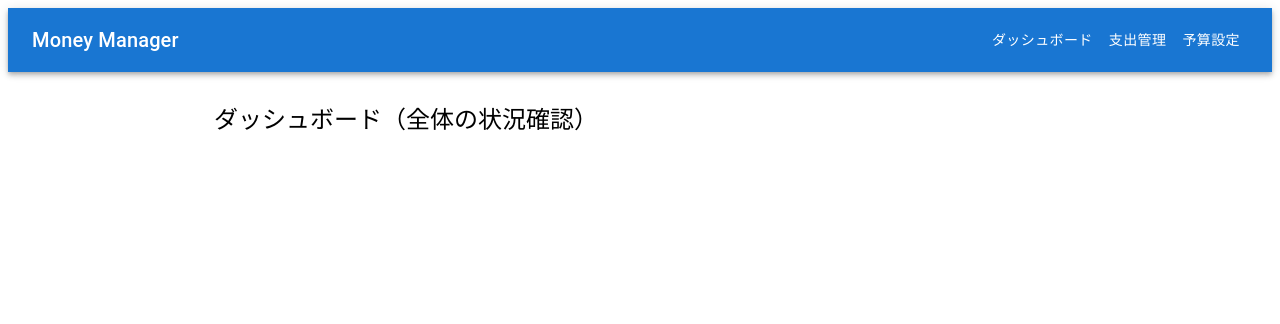
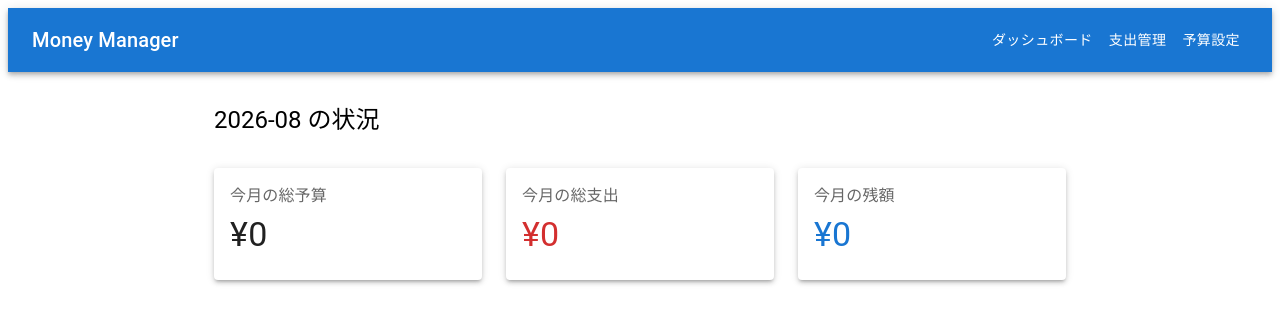
Before and after one commit to EijiTakahashi1104/money-manager-frontend, a React (Vite) app: page / in a window 1280 px wide. Shown: the top 324 px of the page. Built offline with nearby package versions, Linux system fonts and the light colour scheme; no server answers.

Commit message:
ダッシュボードの作成

```diff
--- a/src/pages/Dashboard.tsx
+++ b/src/pages/Dashboard.tsx
@@ -1,5 +1,94 @@
-import { Typography } from '@mui/material';
+import { useState, useEffect } from 'react';
+import { Typography, Box, Grid, Card, CardContent } from '@mui/material';
+import { API_BASE_URL } from '../config';
+import type { Expense, Budget } from '../types';
 
 export default function Dashboard() {
-  return <Typography variant="h5">ダッシュボード（全体の状況確認）</Typography>;
+  const [totalBudget, setTotalBudget] = useState(0);
+  const [totalExpense, setTotalExpense] = useState(0);
+
+  // 現在の月（例: "2026-08"）
+  const [monthStr] = useState(() => {
+    const today = new Date();
+    return `${today.getFullYear()}-${String(today.getMonth() + 1).padStart(2, '0')}`;
+  });
+
+  useEffect(() => {
+    // 1. 今月の予算データを取得して合計を計算
+    fetch(`${API_BASE_URL}/api/budgets/${monthStr}`)
+      .then(res => {
+        if (!res.ok) throw new Error('予算データが存在しません');
+        return res.json();
+      })
+      .then(data => {
+        if (Array.isArray(data)) {
+          // reduceを使って配列内の budgetAmount をすべて足し合わせる
+          const sum = data.reduce((acc, curr: Budget) => acc + curr.budgetAmount, 0);
+          setTotalBudget(sum);
+        }
+      })
+      .catch(err => console.error('予算取得エラー:', err));
+
+    // 2. 今月の支出データを取得して合計を計算
+    fetch(`${API_BASE_URL}/api/expenses/month/${monthStr}`)
+      .then(res => {
+        if (!res.ok) throw new Error('支出データが存在しません');
+        return res.json();
+      })
+      .then(data => {
+        if (Array.isArray(data)) {
+          // reduceを使って配列内の amount をすべて足し合わせる
+          const sum = data.reduce((acc, curr: Expense) => acc + curr.amount, 0);
+          setTotalExpense(sum);
+        }
+      })
+      .catch(err => console.error('支出取得エラー:', err));
+  }, [monthStr]);
+
+  // 残額の計算
+  const remaining = totalBudget - totalExpense;
+
+  return (
+    <Box>
+      <Typography variant="h5" gutterBottom sx={{ mb: 4 }}>
+        {monthStr} の状況
+      </Typography>
+
+      {/* Gridを使ってカードを横並びに配置 */}
+      <Grid container spacing={3}>
+        {/* 1つ目のカード */}
+        <Grid size={{ xs: 12, sm: 4 }}>
+          <Card elevation={3}>
+            <CardContent>
+              <Typography color="textSecondary" gutterBottom>今月の総予算</Typography>
+              <Typography variant="h4">¥{totalBudget.toLocaleString()}</Typography>
+            </CardContent>
+          </Card>
+        </Grid>
+
+        {/* 2つ目のカード */}
+        <Grid size={{ xs: 12, sm: 4 }}>
+          <Card elevation={3}>
+            <CardContent>
+              <Typography color="textSecondary" gutterBottom>今月の総支出</Typography>
+              <Typography variant="h4" color="error">¥{totalExpense.toLocaleString()}</Typography>
+            </CardContent>
+          </Card>
+        </Grid>
+
+        {/* 3つ目のカード */}
+        <Grid size={{ xs: 12, sm: 4 }}>
+          <Card elevation={3}>
+            <CardContent>
+              <Typography color="textSecondary" gutterBottom>今月の残額</Typography>
+              {/* 残額がマイナスになったら赤色にする */}
+              <Typography variant="h4" color={remaining < 0 ? "error" : "primary"}>
+                ¥{remaining.toLocaleString()}
+              </Typography>
+            </CardContent>
+          </Card>
+        </Grid>
+      </Grid>
+    </Box>
+  );
 }
```
